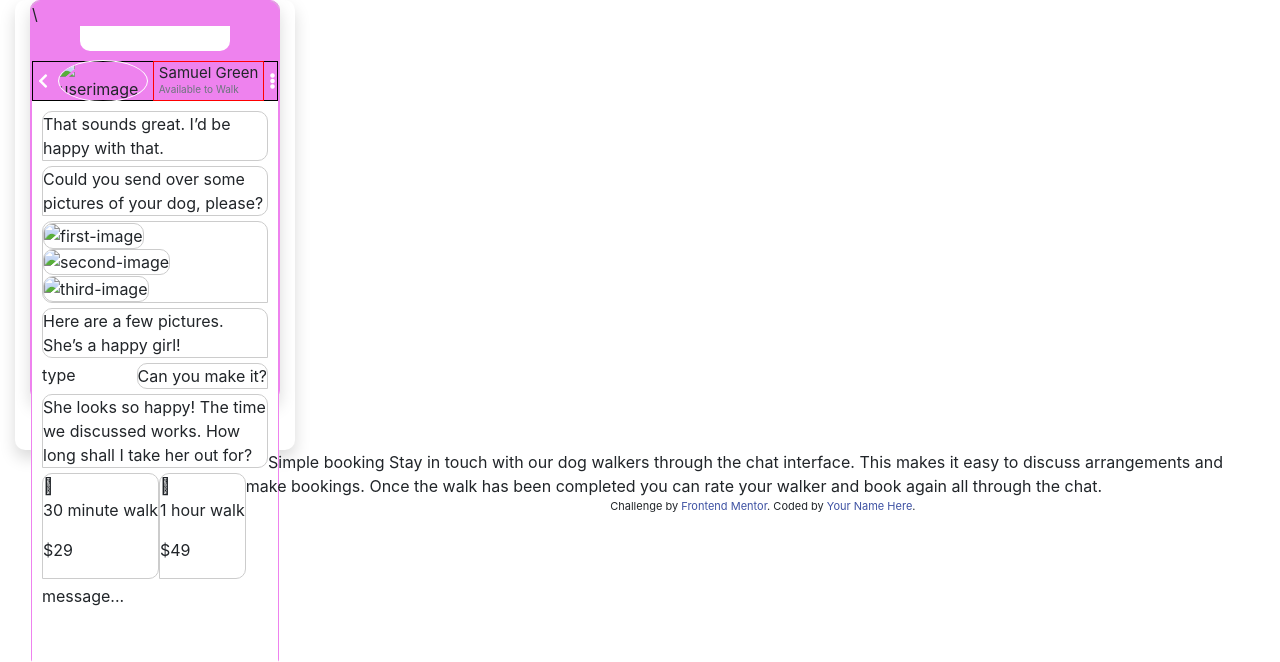
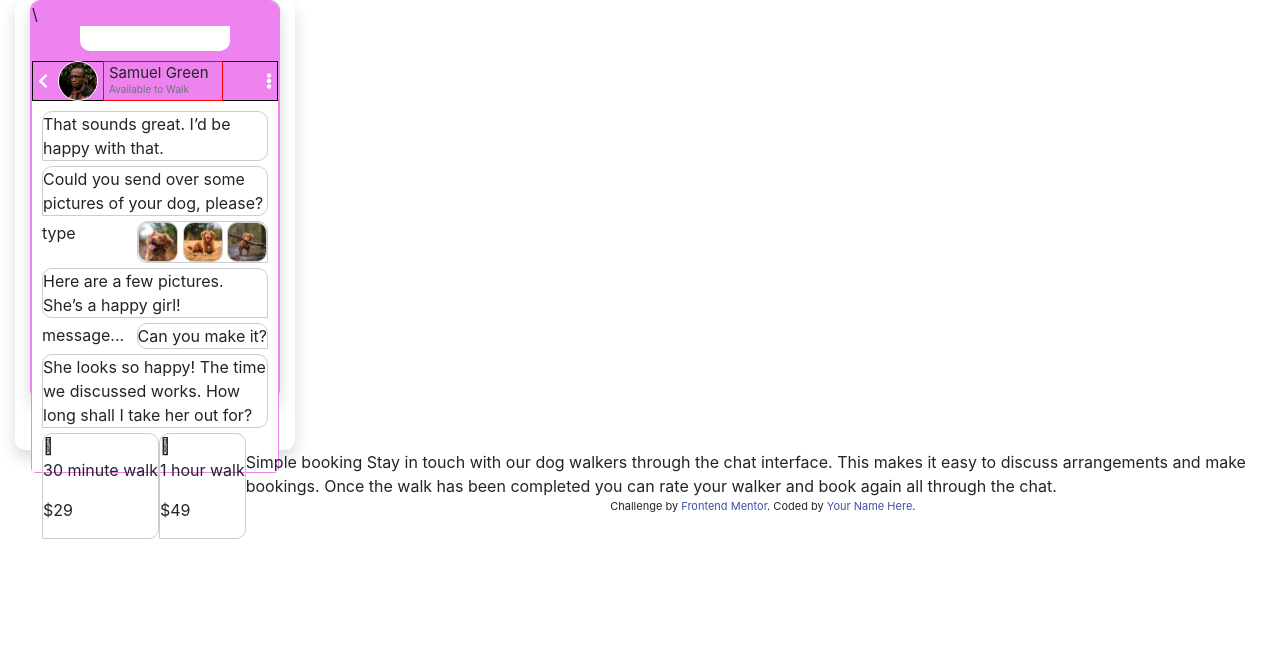
Before and after one commit to rocker-bell/chat-app-css-illustration-master, a plain HTML site: page index.html in a window 1280 px wide. Shown: the top 662 px of the page. Drawn offline with nearby package versions, Linux system fonts and the light colour scheme; the site is published under a folder, as on GitHub Pages, so addresses that start at the root find nothing.

Commit message:
Add image links change

```diff
--- a/index.html
+++ b/index.html
@@ -30,7 +30,7 @@
       <a  class="user-icon"><i class="fas fa-chevron-left"></i></a>
       </div>
       <div class="image-container">
-        <img src="/chat-app-css-illustration-master/images/avatar.jpg" alt="userimage" class="user-image">
+        <img src="images/avatar.jpg" alt="userimage" class="user-image">
       </div>
       <div class="user-details position-relative">
         <p class="user-name">Samuel Green</p>
@@ -50,9 +50,9 @@
     </div>
 
     <div class="dog-pictures message-right">
-      <img src="/chat-app-css-illustration-master/images\dog-image-1.jpg"  class="dog-img" alt="first-image">
-      <img src="/chat-app-css-illustration-master/images\dog-image-2.jpg" class="dog-img" alt="second-image">
-      <img src="/chat-app-css-illustration-master/images\dog-image-3.jpg" class="dog-img" alt="third-image">
+      <img src="images/dog-image-1.jpg"  class="dog-img" alt="first-image">
+      <img src="images/dog-image-2.jpg" class="dog-img" alt="second-image">
+      <img src="images/dog-image-3.jpg" class="dog-img" alt="third-image">
     </div>
 
     <div class="message third-message message-right">
```
